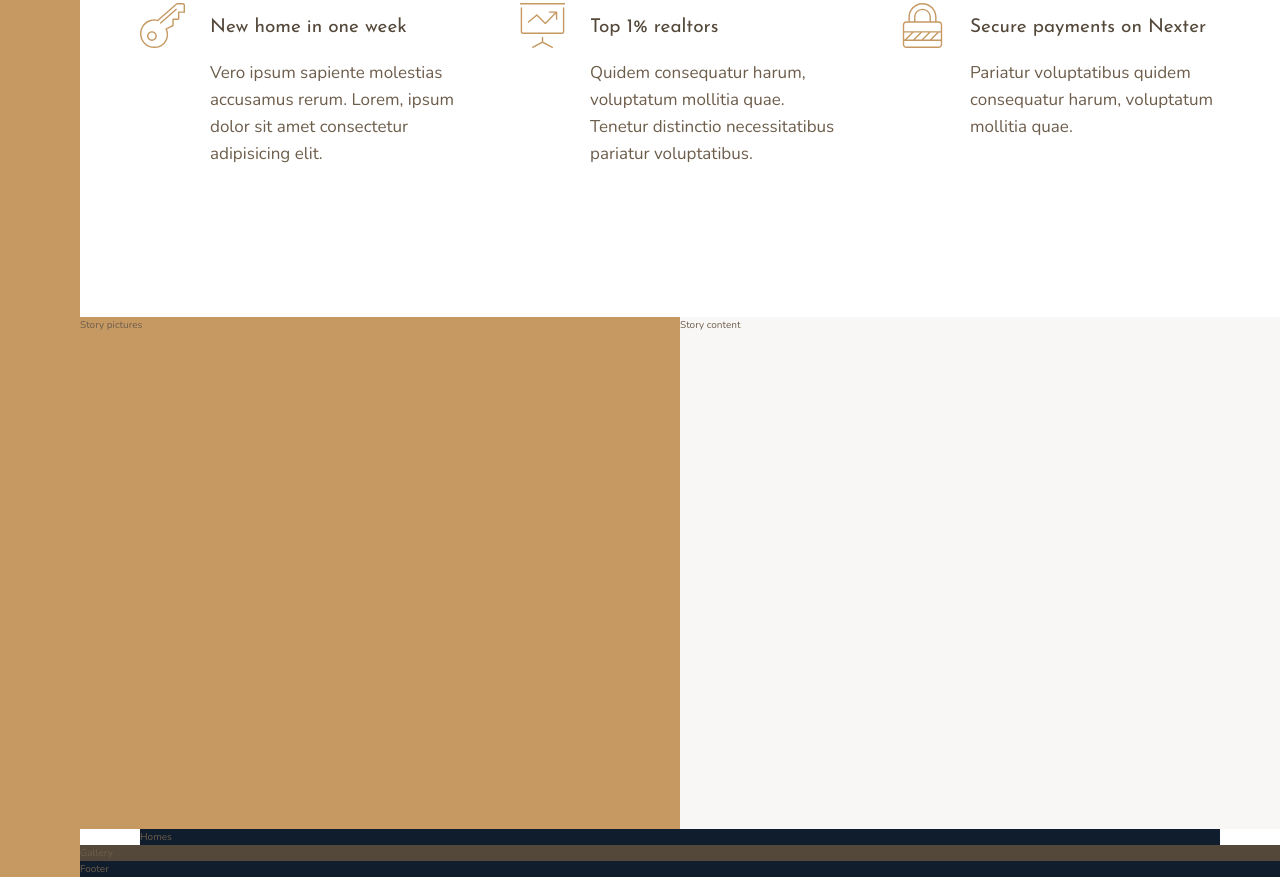
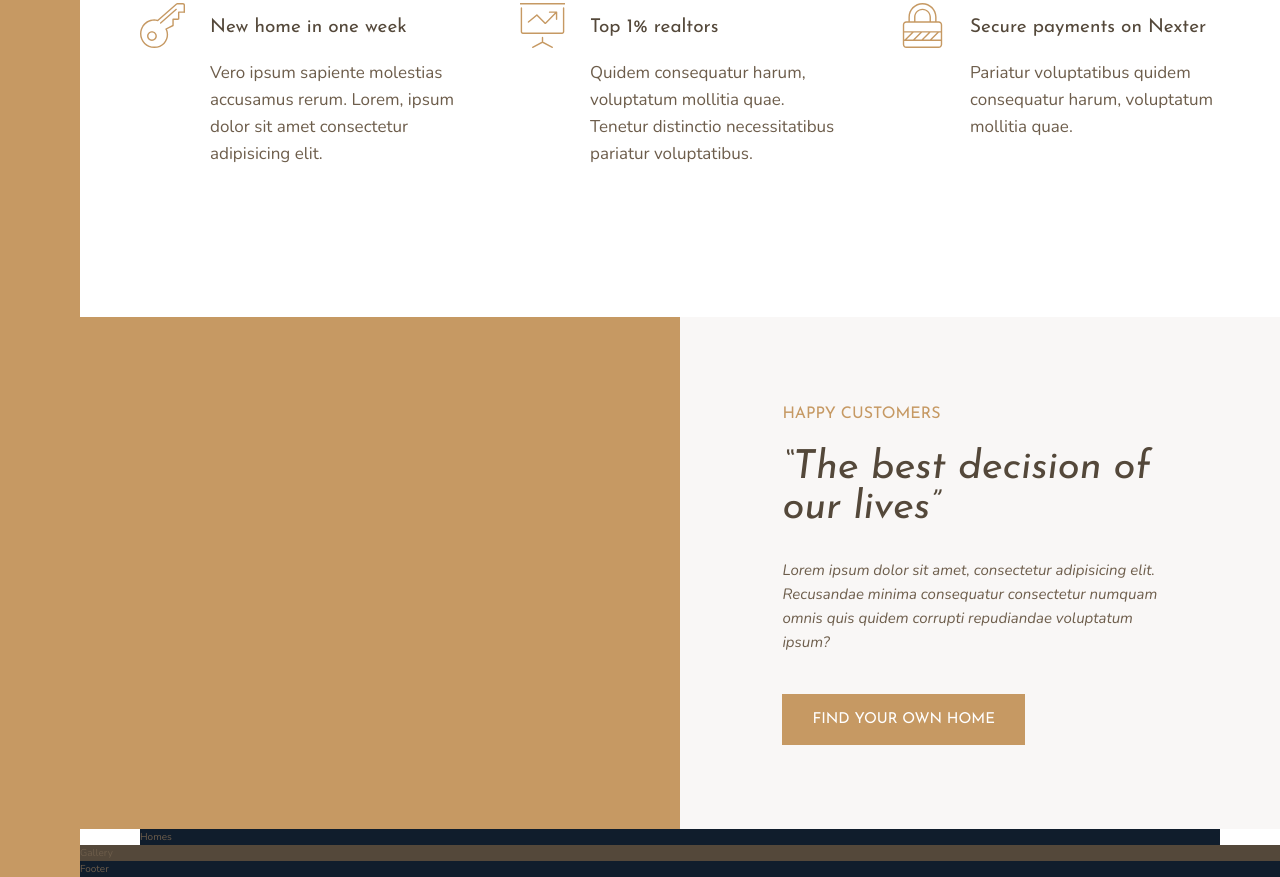
Before and after one commit to chrisgartsen/udemy-css-course, a website: page nexter/index.html in a window 1280 px wide. Shown: the part 991-1868 px from the top of the page. Drawn offline with nearby package versions, Linux system fonts and the light colour scheme.

Commit message:
Add story contect section

```diff
--- a/nexter/index.html
+++ b/nexter/index.html
@@ -73,8 +73,20 @@
                 </svg>
             </div>
         </section>
-        <div class="story__pictures">Story pictures</div>
-        <div class="story__content">Story content</div>
+        <div class="story__pictures">
+
+
+
+        </div>
+        <div class="story__content">
+            <h3 class="heading-3 mb-sm">Happy customers</h3>
+            <h2 class="heading-2 heading-2--dark mb-md">&ldquo;The best decision of our lives&rdquo;</h2>
+            <p class="story__text mb-lg">
+                Lorem ipsum dolor sit amet, consectetur adipisicing elit.
+                Recusandae minima consequatur
+                consectetur numquam omnis quis quidem corrupti repudiandae voluptatum ipsum?</p>
+            <button class="btn">Find your own home</button>
+            </div>
         <section class="homes">Homes</section>
         <section class="gallery">Gallery</section>
         <footer class="footer">Footer</footer>
--- a/nexter/sass/_story.scss
+++ b/nexter/sass/_story.scss
@@ -7,6 +7,15 @@
   &__content {
     background-color: $color-grey-light-1;
     grid-column: col-start 5 / full-end;
+    padding: 6rem 8vw;
+    display: flex;
+    flex-direction: column;
+    justify-content: center;
+    align-items: flex-start;
+  }
 
+  &__text {
+    font-size: 1.5rem;
+    font-style: italic;
   }
 }
--- a/nexter/sass/_typography.scss
+++ b/nexter/sass/_typography.scss
@@ -9,10 +9,22 @@ heading-1 {
 
 .heading-2 {
   @extend %heading;
+  font-size: 4rem;
+  font-style: italic;
+  line-height: 1;
+  &--light {
+    color: $color-grey-light-1;
+  }
+  &--dark {
+    color: $color-grey-dark-1;
+  }
 }
 
 .heading-3 {
   @extend %heading;
+  font-size: 1.6rem;
+  color: $color-primary;
+  text-transform: uppercase;
 }
 
 .heading-4 {
@@ -26,3 +38,36 @@ heading-1 {
     color: $color-grey-dark-1;
   }
 }
+
+.btn {
+  background-color: $color-primary;
+  color: #fff;
+  border: none;
+  border-radius: 0;
+  font-family: $font-display;
+  font-size: 1.5rem;
+  text-transform: uppercase;
+  padding: 1.8rem 3rem;
+  cursor: pointer;
+  transition: all 0.2s;
+
+  &:hover {
+    background-color: $color-primary-dark;
+  }
+}
+
+.mb-sm {
+  margin-bottom: 2rem;
+}
+
+.mb-md {
+  margin-bottom: 3rem;
+}
+
+.mb-lg {
+  margin-bottom: 4rem;
+}
+
+.mb-xl {
+  margin-bottom: 8rem;
+}
```
Also changed, not shown: nexter/css/style.css.
